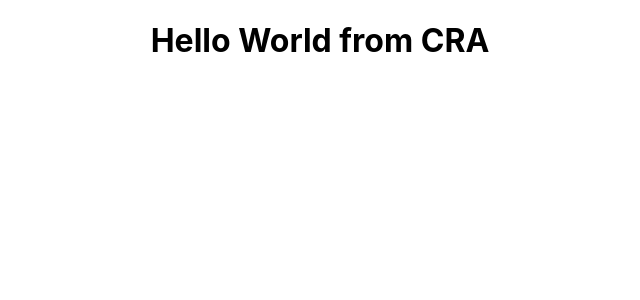
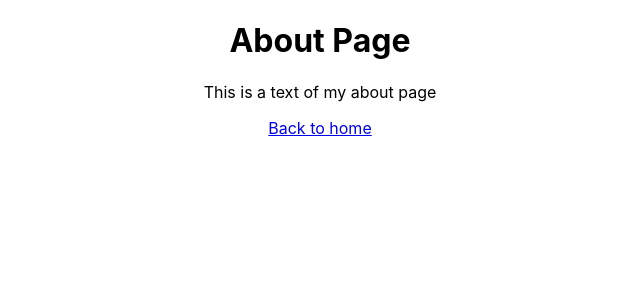
Before and after one commit to amirsaa/basic-cra, a React (Create React App) app: page /about in a window 1280 px wide. Shown: the top 300 px of the page, without its empty margins (320-960 px from the left). Built offline with nearby package versions, Linux system fonts and the light colour scheme.

Commit message:
add react-router-dom and about route

```diff
--- a/package.json
+++ b/package.json
@@ -8,6 +8,7 @@
     "@testing-library/user-event": "^7.1.2",
     "react": "^16.13.1",
     "react-dom": "^16.13.1",
+    "react-router-dom": "^5.2.0",
     "react-scripts": "3.4.1"
   },
   "scripts": {
--- a/src/App.js
+++ b/src/App.js
@@ -1,10 +1,31 @@
 import React from 'react';
+import {
+  BrowserRouter as Router,
+  Route,
+  Link,
+  Switch,
+  Redirect,
+} from 'react-router-dom';
+import About from './pages/About';
 import './App.css';
 
 function App() {
   return (
     <div className='App'>
-      <h1>Hello World from CRA</h1>
+      <Router>
+        <Switch>
+          <Route path='/about' exact>
+            <About />
+          </Route>
+
+          <Route path='/' exact>
+            <h1>Hello World from CRA</h1>
+            <Link to='/about'>About</Link>
+          </Route>
+
+          <Redirect to='/' />
+        </Switch>
+      </Router>
     </div>
   );
 }
--- /dev/null
+++ b/src/pages/About.js
@@ -0,0 +1,14 @@
+import React, { Fragment } from 'react';
+import { Link } from 'react-router-dom';
+
+const About = () => {
+  return (
+    <Fragment>
+      <h1>About Page</h1>
+      <p>This is a text of my about page</p>
+      <Link to='/'>Back to home</Link>
+    </Fragment>
+  );
+};
+
+export default About;
```
Also changed, not shown: 2 other files (tests, documents, lock files or other folders).
